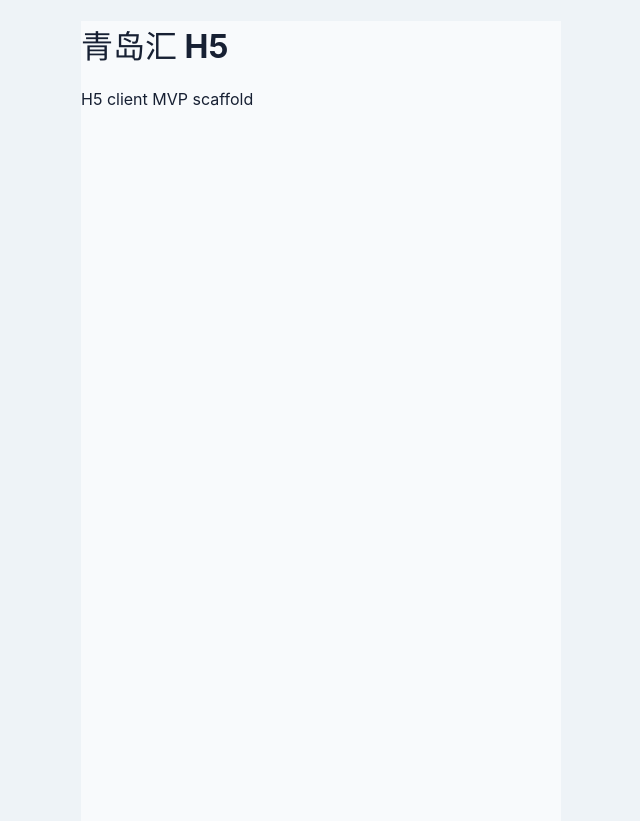
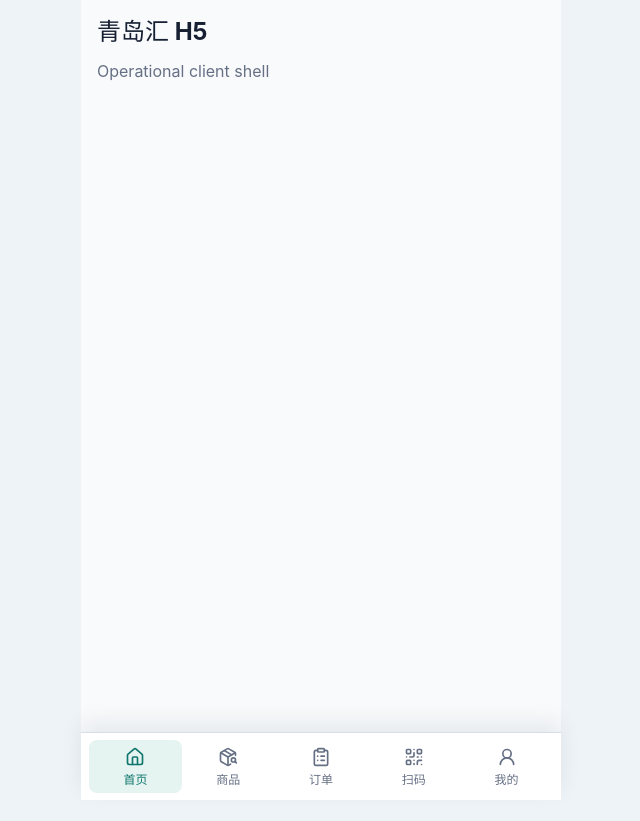
Before and after one commit to so-you/Tsingtaohui, a React (Vite) app: page / in a window 1280 px wide. Shown: the whole page, without its empty margins (319-959 px from the left). After the commit the page ends 800 px from the top, so only its background shows below. Built offline with nearby package versions, Linux system fonts and the light colour scheme.

Commit message:
Add H5 operational app shell

```diff
--- a/src/app/App.tsx
+++ b/src/app/App.tsx
@@ -1,8 +1,28 @@
+import { useState } from "react";
+import { I18nProvider } from "../shared/i18n/I18nProvider";
+import { AppLayout } from "./AppLayout";
+import { AppStateProvider } from "./AppState";
+import type { AppRoute } from "./routes";
+
+function AppInner() {
+  const [route, setRoute] = useState<AppRoute>("home");
+
+  return (
+    <AppLayout activeRoute={route} onNavigate={setRoute}>
+      <section className="page">
+        <h1>青岛汇 H5</h1>
+        <p>Operational client shell</p>
+      </section>
+    </AppLayout>
+  );
+}
+
 export function App() {
   return (
-    <main className="app-shell">
-      <h1>青岛汇 H5</h1>
-      <p>H5 client MVP scaffold</p>
-    </main>
+    <AppStateProvider>
+      <I18nProvider>
+        <AppInner />
+      </I18nProvider>
+    </AppStateProvider>
   );
 }
--- /dev/null
+++ b/src/app/AppLayout.tsx
@@ -0,0 +1,42 @@
+import { ClipboardList, Home, PackageSearch, QrCode, UserRound } from "lucide-react";
+import type { ReactNode } from "react";
+import { useI18n } from "../shared/i18n/I18nProvider";
+import type { MessageKey } from "../shared/i18n/messages";
+import type { AppRoute } from "./routes";
+
+interface AppLayoutProps {
+  activeRoute: AppRoute;
+  children: ReactNode;
+  onNavigate: (route: AppRoute) => void;
+}
+
+const tabs: Array<{ route: AppRoute; labelKey: MessageKey; icon: typeof Home }> = [
+  { route: "home", labelKey: "tabs.home", icon: Home },
+  { route: "goods", labelKey: "tabs.goods", icon: PackageSearch },
+  { route: "orders", labelKey: "tabs.orders", icon: ClipboardList },
+  { route: "scan", labelKey: "tabs.scan", icon: QrCode },
+  { route: "mine", labelKey: "tabs.mine", icon: UserRound }
+];
+
+export function AppLayout({ activeRoute, onNavigate, children }: AppLayoutProps) {
+  const { t } = useI18n();
+
+  return (
+    <div className="app-shell">
+      <div className="app-content">{children}</div>
+      <nav className="bottom-tabs" aria-label="Primary">
+        {tabs.map((tab) => {
+          const Icon = tab.icon;
+          const isActive = activeRoute === tab.route;
+
+          return (
+            <button key={tab.route} type="button" className={isActive ? "tab tab-active" : "tab"} onClick={() => onNavigate(tab.route)}>
+              <Icon size={20} />
+              <span>{t(tab.labelKey)}</span>
+            </button>
+          );
+        })}
+      </nav>
+    </div>
+  );
+}
--- /dev/null
+++ b/src/app/routes.ts
@@ -0,0 +1,10 @@
+export type AppRoute =
+  | "home"
+  | "goods"
+  | "productDetail"
+  | "cart"
+  | "orders"
+  | "orderDetail"
+  | "scan"
+  | "mine"
+  | "invalidShip";
--- a/src/index.css
+++ b/src/index.css
@@ -41,4 +41,243 @@ select {
   margin: 0 auto;
   background: #f8fafc;
   color: var(--color-text);
+  position: relative;
 }
+
+.app-content {
+  min-height: 100vh;
+  padding: 18px 16px 88px;
+}
+
+.page {
+  display: grid;
+  gap: 12px;
+}
+
+.page h1 {
+  margin: 0;
+  font-size: 24px;
+  line-height: 1.2;
+  letter-spacing: 0;
+}
+
+.page p {
+  margin: 0;
+  color: var(--color-muted);
+  line-height: 1.5;
+}
+
+.bottom-tabs {
+  position: fixed;
+  right: 0;
+  bottom: 0;
+  left: 0;
+  z-index: 20;
+  display: grid;
+  grid-template-columns: repeat(5, minmax(0, 1fr));
+  max-width: 480px;
+  height: 68px;
+  margin: 0 auto;
+  padding: 7px 8px calc(7px + env(safe-area-inset-bottom));
+  background: rgba(255, 255, 255, 0.96);
+  border-top: 1px solid var(--color-border);
+  box-shadow: 0 -10px 22px rgba(15, 23, 42, 0.07);
+}
+
+.tab {
+  display: grid;
+  min-width: 0;
+  min-height: 52px;
+  padding: 5px 2px;
+  color: var(--color-muted);
+  background: transparent;
+  border: 0;
+  border-radius: 8px;
+  place-items: center;
+  gap: 2px;
+}
+
+.tab span {
+  max-width: 100%;
+  overflow: hidden;
+  font-size: 12px;
+  font-weight: 650;
+  line-height: 1.1;
+  text-overflow: ellipsis;
+  white-space: nowrap;
+}
+
+.tab-active {
+  color: var(--color-primary);
+  background: #e6f4f1;
+}
+
+.button {
+  display: inline-flex;
+  min-width: 0;
+  min-height: 42px;
+  align-items: center;
+  justify-content: center;
+  padding: 0 14px;
+  overflow: hidden;
+  font-weight: 750;
+  line-height: 1;
+  text-overflow: ellipsis;
+  white-space: nowrap;
+  border: 1px solid transparent;
+  border-radius: 8px;
+}
+
+.button-primary {
+  color: #fff;
+  background: var(--color-primary);
+}
+
+.button-secondary {
+  color: var(--color-primary-strong);
+  background: #e6f4f1;
+  border-color: #b9e1da;
+}
+
+.button-ghost {
+  color: var(--color-text);
+  background: transparent;
+  border-color: var(--color-border);
+}
+
+.button-danger {
+  color: #fff;
+  background: var(--color-red);
+}
+
+.button:disabled,
+.tab:disabled {
+  cursor: not-allowed;
+  opacity: 0.55;
+}
+
+.status-badge {
+  display: inline-flex;
+  max-width: 100%;
+  min-height: 24px;
+  align-items: center;
+  padding: 0 8px;
+  overflow: hidden;
+  font-size: 12px;
+  font-weight: 750;
+  line-height: 1;
+  text-overflow: ellipsis;
+  white-space: nowrap;
+  border-radius: 999px;
+}
+
+.status-blue {
+  color: #1d4ed8;
+  background: #dbeafe;
+}
+
+.status-green {
+  color: var(--color-green);
+  background: #dcfce7;
+}
+
+.status-amber {
+  color: var(--color-amber);
+  background: #fef3c7;
+}
+
+.status-red {
+  color: var(--color-red);
+  background: #fee2e2;
+}
+
+.status-gray {
+  color: #475569;
+  background: #e2e8f0;
+}
+
+.empty-state {
+  display: grid;
+  gap: 6px;
+  padding: 18px;
+  color: var(--color-muted);
+  background: var(--color-surface);
+  border: 1px solid var(--color-border);
+  border-radius: 8px;
+}
+
+.empty-state strong {
+  color: var(--color-text);
+}
+
+.empty-state p {
+  margin: 0;
+  line-height: 1.45;
+}
+
+.field {
+  display: grid;
+  gap: 7px;
+  min-width: 0;
+}
+
+.field-label {
+  display: flex;
+  min-width: 0;
+  align-items: center;
+  justify-content: space-between;
+  gap: 8px;
+  color: #344054;
+  font-size: 13px;
+  font-weight: 750;
+}
+
+.field-input {
+  width: 100%;
+  min-height: 42px;
+  padding: 0 12px;
+  color: var(--color-text);
+  background: var(--color-surface);
+  border: 1px solid var(--color-border);
+  border-radius: 8px;
+  outline: none;
+}
+
+.field-input:focus {
+  border-color: var(--color-primary);
+  box-shadow: 0 0 0 3px rgba(15, 118, 110, 0.12);
+}
+
+.field-error {
+  color: var(--color-red);
+  font-size: 12px;
+  line-height: 1.3;
+}
+
+.quantity-stepper {
+  display: inline-grid;
+  grid-template-columns: 34px minmax(28px, auto) 34px;
+  min-height: 34px;
+  align-items: center;
+  overflow: hidden;
+  text-align: center;
+  background: var(--color-surface);
+  border: 1px solid var(--color-border);
+  border-radius: 8px;
+}
+
+.quantity-stepper button {
+  display: grid;
+  width: 34px;
+  height: 34px;
+  color: var(--color-text);
+  background: transparent;
+  border: 0;
+  place-items: center;
+}
+
+.quantity-stepper span {
+  min-width: 28px;
+  padding: 0 4px;
+  font-weight: 750;
+}
--- /dev/null
+++ b/src/shared/components/StatusBadge.tsx
@@ -0,0 +1,5 @@
+import type { ReactNode } from "react";
+
+export function StatusBadge({ tone, children }: { tone: "blue" | "green" | "amber" | "red" | "gray"; children: ReactNode }) {
+  return <span className={`status-badge status-${tone}`}>{children}</span>;
+}
```
Also changed, not shown: src/shared/components/Button.tsx (added, +14 -0 lines), src/shared/components/EmptyState.tsx (added, +8 -0 lines), src/shared/components/Field.tsx (added, +20 -0 lines), src/shared/components/QuantityStepper.tsx (added, +15 -0 lines), 1 other file (tests, documents, lock files or other folders).
